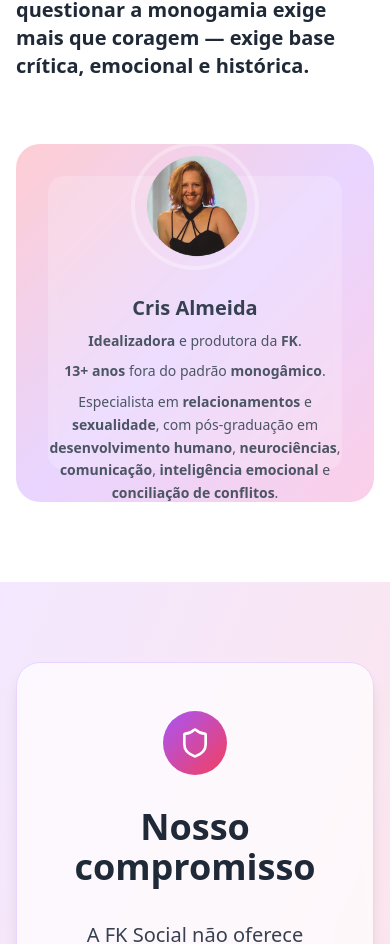
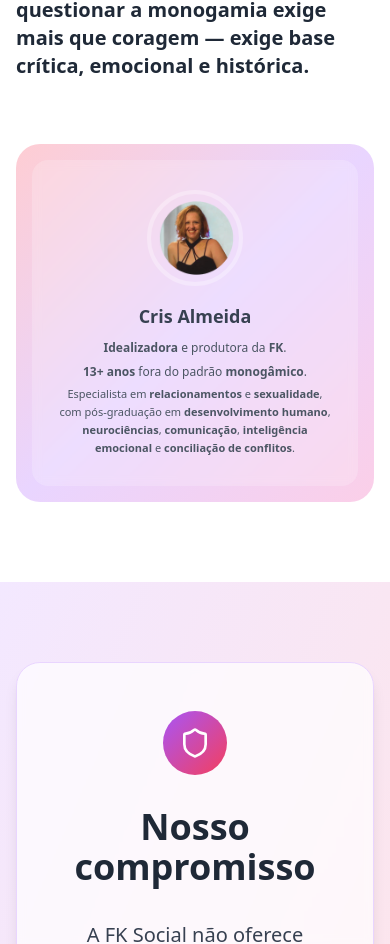
Before and after one commit to dev-cris-comunidade/FKSocial, a React (Vite) app: page / in a window 390 px wide. Shown: the part 9273-10217 px from the top of the page. Built offline with nearby package versions, Linux system fonts and the light colour scheme.

Commit message:
Melhora responsividade do card no componente About

```diff
--- a/src/components/About.tsx
+++ b/src/components/About.tsx
@@ -22,10 +22,10 @@ const About = () => {
           </div>
 
           <div className="relative">
-            <div className="aspect-square bg-gradient-to-br from-rose-200 via-purple-200 to-pink-200 rounded-3xl p-8">
-              <div className="w-full h-full bg-white/20 backdrop-blur-sm rounded-2xl flex items-center justify-center">
-                <div className="text-center space-y-6">
-                  <div className="w-32 h-32 rounded-full mx-auto overflow-hidden border-4 border-white/30">
+            <div className="aspect-square bg-gradient-to-br from-rose-200 via-purple-200 to-pink-200 rounded-3xl p-4 sm:p-6 md:p-8">
+              <div className="w-full h-full bg-white/20 backdrop-blur-sm rounded-2xl flex items-center justify-center p-3 sm:p-4">
+                <div className="text-center space-y-4 sm:space-y-6 max-w-[90%]">
+                  <div className="w-24 h-24 sm:w-32 sm:h-32 rounded-full mx-auto overflow-hidden border-4 border-white/30">
                     <img
                       src={crisFoto}
                       alt="Cris Almeida"
@@ -33,11 +33,11 @@ const About = () => {
                     />
                   </div>
                   <div className="space-y-2">
-                    <p className="text-gray-700 font-bold text-xl">Cris Almeida</p>
-                    <div className="mt-4 text-sm text-gray-600 leading-relaxed space-y-2">
+                    <p className="text-gray-700 font-bold text-lg sm:text-xl">Cris Almeida</p>
+                    <div className="mt-2 sm:mt-4 text-xs sm:text-sm text-gray-600 leading-relaxed space-y-1 sm:space-y-2">
                     <p><strong>Idealizadora</strong> e produtora da <strong>FK</strong>.</p>
                     <p><strong>13+ anos</strong> fora do padrão <strong>monogâmico</strong>.</p>
-                    <p>Especialista em <strong>relacionamentos</strong> e <strong>sexualidade</strong>, com pós-graduação em <strong>desenvolvimento humano</strong>, <strong>neurociências</strong>, <strong>comunicação</strong>, <strong>inteligência emocional</strong> e <strong>conciliação de conflitos</strong>.</p>
+                    <p className="text-[11px] sm:text-sm">Especialista em <strong>relacionamentos</strong> e <strong>sexualidade</strong>, com pós-graduação em <strong>desenvolvimento humano</strong>, <strong>neurociências</strong>, <strong>comunicação</strong>, <strong>inteligência emocional</strong> e <strong>conciliação de conflitos</strong>.</p>
                     </div>
                   </div>
                 </div>
```
